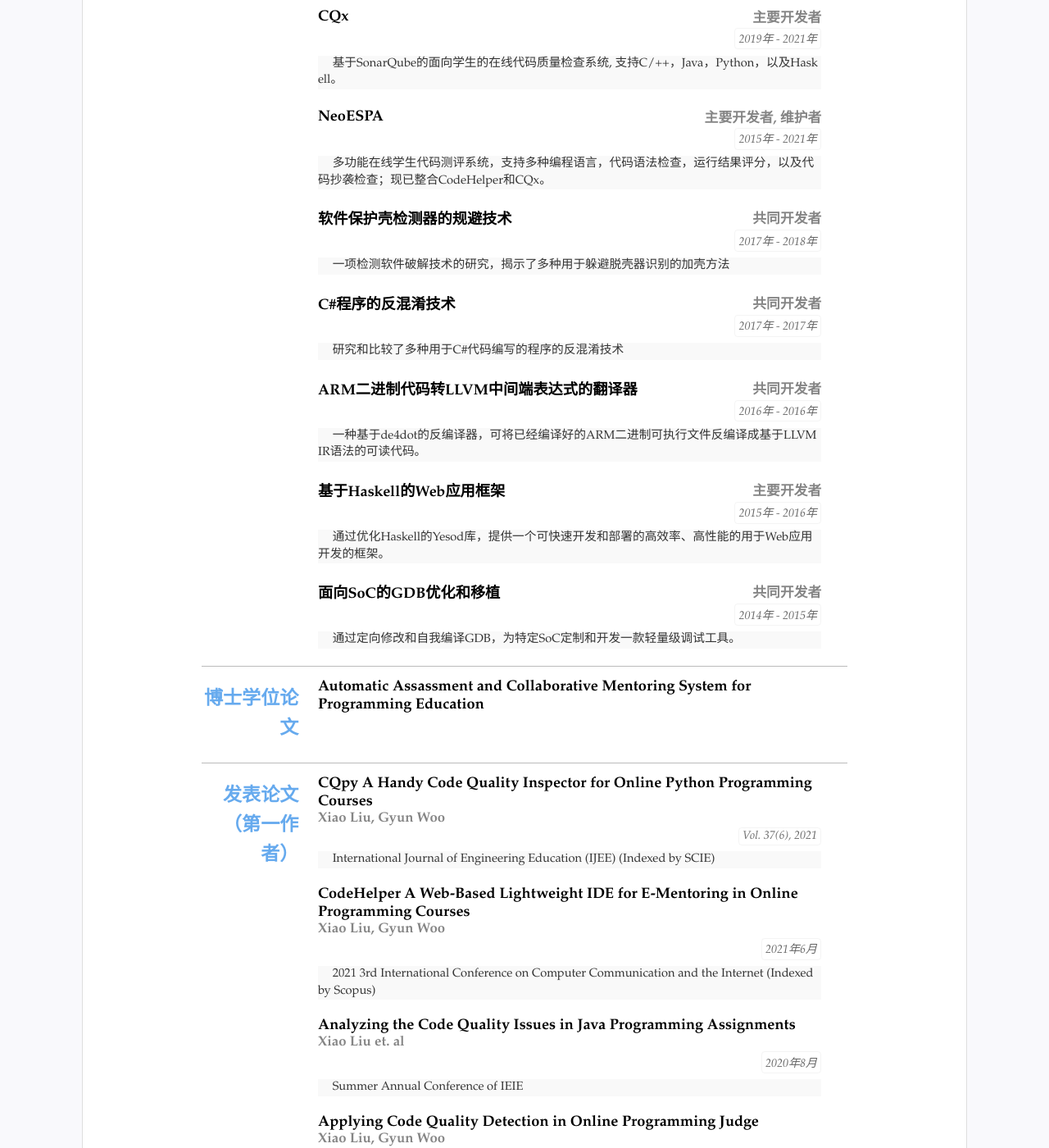
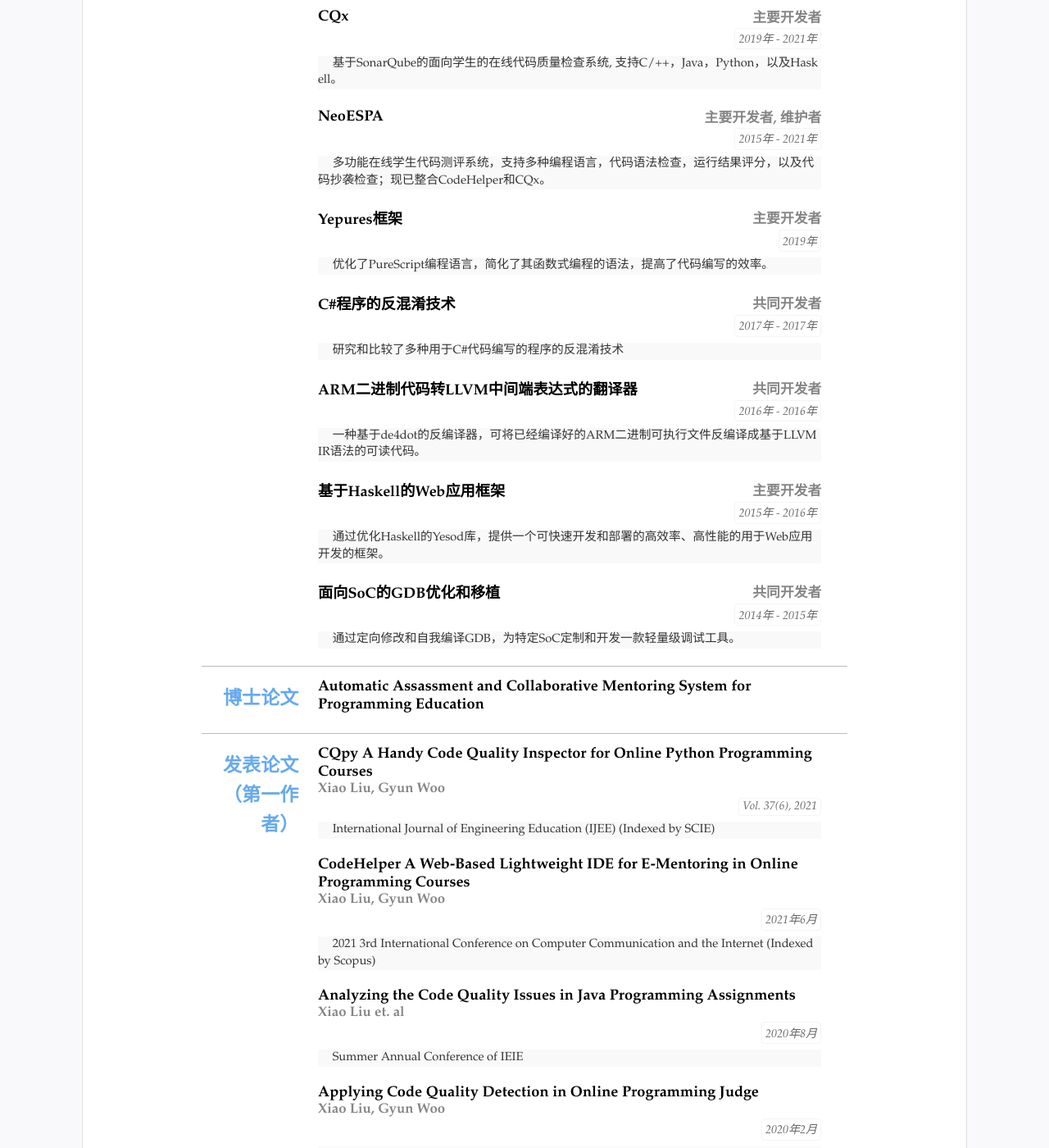
Before and after one commit to awesome-liuxiao/CV, a Jekyll site: the page built from index.html, in a window 1280 px wide and 1400 px high, scrolled down 815 px. Shown: the whole window at 82% size. Built offline with Jekyll 4.4.1, drawn with Linux system fonts in a browser that asks for light colours.

Commit message:
added new items

```diff
--- a/_data/resume.yml
+++ b/_data/resume.yml
@@ -89,10 +89,10 @@ main: #简历主要内容，
     duration: 2015年 - 2021年
     detail: 多功能在线学生代码测评系统，支持多种编程语言，代码语法检查，运行结果评分，以及代码抄袭检查；现已整合CodeHelper和CQx。
     sub: 主要开发者, 维护者
-  - title: 软件保护壳检测器的规避技术
-    duration: 2017年 - 2018年
-    detail: 一项检测软件破解技术的研究，揭示了多种用于躲避脱壳器识别的加壳方法
-    sub: 共同开发者
+  - title: Yepures框架
+    duration: 2019年
+    detail: 优化了PureScript编程语言，简化了其函数式编程的语法，提高了代码编写的效率。
+    sub: 主要开发者
   - title: C#程序的反混淆技术
     duration: 2017年 - 2017年
     detail: 研究和比较了多种用于C#代码编写的程序的反混淆技术
@@ -117,13 +117,13 @@ main: #简历主要内容，
    #可继续添加更多内容
 
 - type: dissertation
-  name: 博士学位论文
+  name: 博士论文
   content:
   - title: Automatic Assassment and Collaborative Mentoring System for Programming Education
-  -sub: "导师：Woo, Gyun"
+  -sub: 导师：Woo, Gyun
 
 - type: publications
-  name: 发表论文 （第一作者）
+  name: 发表论文  （第一作者）
   content: #选择需要的格式
   - title: CQpy A Handy Code Quality Inspector for Online Python Programming Courses
     sub: Xiao Liu, Gyun Woo
```
